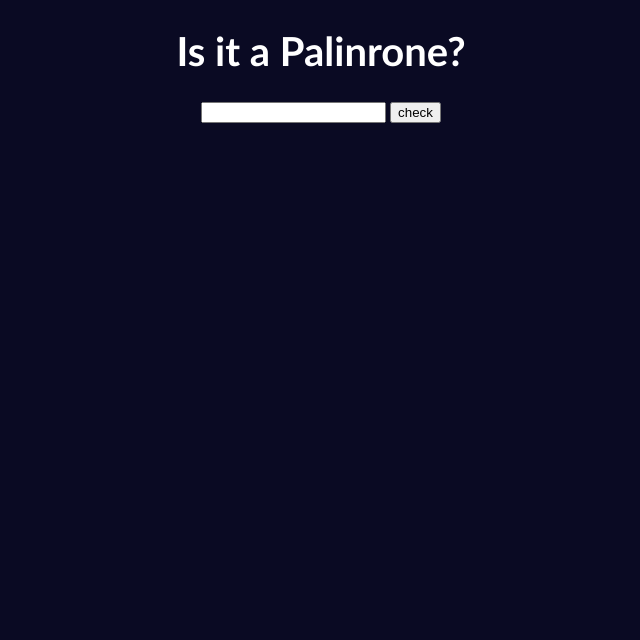
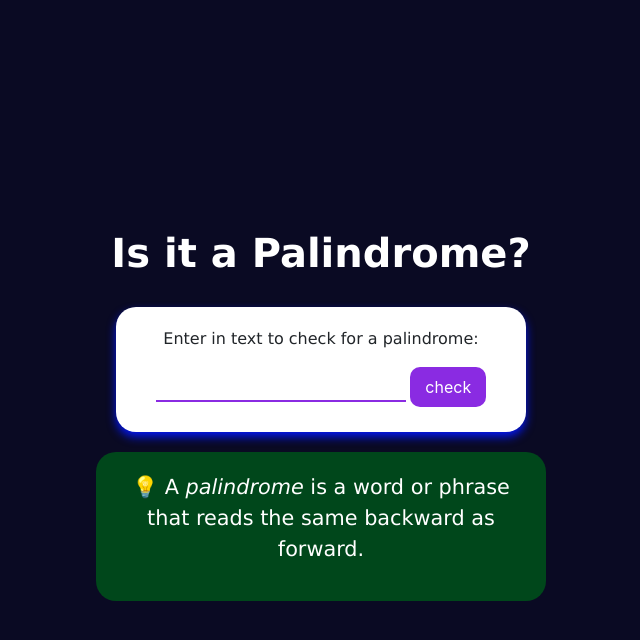
Before and after one commit to Anmolashish/Palindrome-Checker, a plain HTML site: page index.html in a window 1280 px wide. Shown: the whole page, without its empty margins (319-959 px from the left). Drawn offline with nearby package versions, Linux system fonts and the light colour scheme.

Commit message:
Made full changes

```diff
--- a/css/styles.css
+++ b/css/styles.css
@@ -7,5 +7,60 @@ body {
 #heading {
   color: white;
   font-size: 40px;
-  font-family: "Trebuchet MS", sans-serif;
+  font-family: Verdana, Geneva, Tahoma, sans-serif;
+  font-weight: bold;
+  margin: 30px;
 }
+
+p {
+  font-family: Verdana, Geneva, Tahoma, sans-serif;
+}
+
+.containor {
+  width: 100%;
+  min-height: 100vh;
+  position: relative;
+  display: flex;
+  align-items: center;
+  justify-content: center;
+  flex-direction: column;
+}
+
+#main-game {
+  background-color: white;
+  padding: 20px 40px;
+  border-radius: 20px;
+  box-shadow: 0px 5px 10px #0417f1;
+}
+
+#text-input {
+  width: 250px;
+  box-shadow: 0px 2px 0px blueviolet;
+  border: none;
+}
+
+#check-btn {
+  color: white;
+  background-color: blueviolet;
+  border: none;
+  border-radius: 10px;
+  padding: 8px 15px;
+}
+
+#result {
+  margin: 5px;
+  font-size: 22px;
+}
+
+.defination {
+  width: min(100vw, 450px);
+  font-size: 1.3rem;
+  min-height: 140px;
+  background-color: #00471b;
+  margin-top: 20px;
+  padding: 20px;
+  border-radius: 20px;
+  display: flex;
+  align-items: center;
+  justify-content: center;
+}
--- a/index.html
+++ b/index.html
@@ -1,17 +1,35 @@
 <!DOCTYPE html>
 <html>
-    <head>
-        <meta charset="utf-8">
-        <meta http-equiv="X-UA-Compatible" content="IE=edge">
-        <title></title>
-        <meta name="description" content="">
-        <meta name="viewport" content="width=device-width, initial-scale=1">
-        <link rel="stylesheet" href="css/styles.css">
-    </head>
-        <h1 id="heading">Is it a Palinrone?</h1>
+  <head>
+    <meta charset="utf-8" />
+    <meta http-equiv="X-UA-Compatible" content="IE=edge" />
+    <title></title>
+    <meta name="description" content="" />
+    <meta name="viewport" content="width=device-width, initial-scale=1" />
+    <link
+      rel="stylesheet"
+      href="https://maxcdn.bootstrapcdn.com/bootstrap/4.1.3/css/bootstrap.min.css"
+    />
+    <link rel="stylesheet" href="css/styles.css" />
+  </head>
+  <body>
+    <div class="containor">
+      <strong><h1 id="heading">Is it a Palindrome?</h1></strong>
+      <div id="main-game">
+        <p>Enter in text to check for a palindrome:</p>
         <input id="text-input" />
         <button id="check-btn">check</button>
         <div id="result"></div>
-        <script src="js/script.js" async defer></script>
-    </body>
+      </div>
+      <div class="defination">
+        <p style="color: white">
+          <span role="img" aria-label="light-bulb">💡</span>
+          A <i>palindrome</i> is a word or phrase that reads the same backward
+          as forward.
+        </p>
+      </div>
+    </div>
+
+    <script src="js/script.js" async defer></script>
+  </body>
 </html>
--- a/js/script.js
+++ b/js/script.js
@@ -6,20 +6,21 @@ let result = document.getElementById("result");
 check.addEventListener("click", () => {
   if (input.value == "") {
     alert("Please input a value");
+  } else {
+    if (checkIf(input.value)) {
+      result.innerHTML = `<strong>${input.value}</strong> is a palindrome`;
+    } else {
+      result.innerHTML = `<strong>${input.value}</strong> is not a palindrome`;
+    }
+    input.value = "";
   }
-  if (checkIf(input.value)) {
-    result.innerText = `${input.value} is a palindrome`;
-  } else {
-    result.innerText = `${input.value} is not a palindrome`;
-  }
-  input.value = "";
 });
 
 const checkIf = (values) => {
   values = values.replace(/[^a-z0-9]/gi, "");
   values = values.toLowerCase();
   let temp = values.split("").reverse().join("");
-  console.log(temp + "and " + values);
+
   if (temp === values) {
     return true;
   } else {
```
